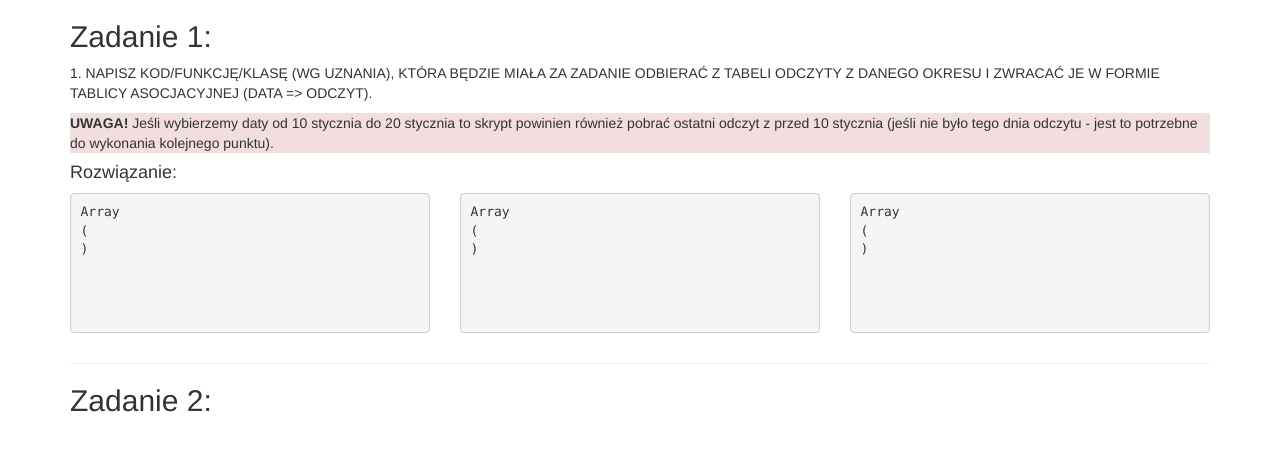
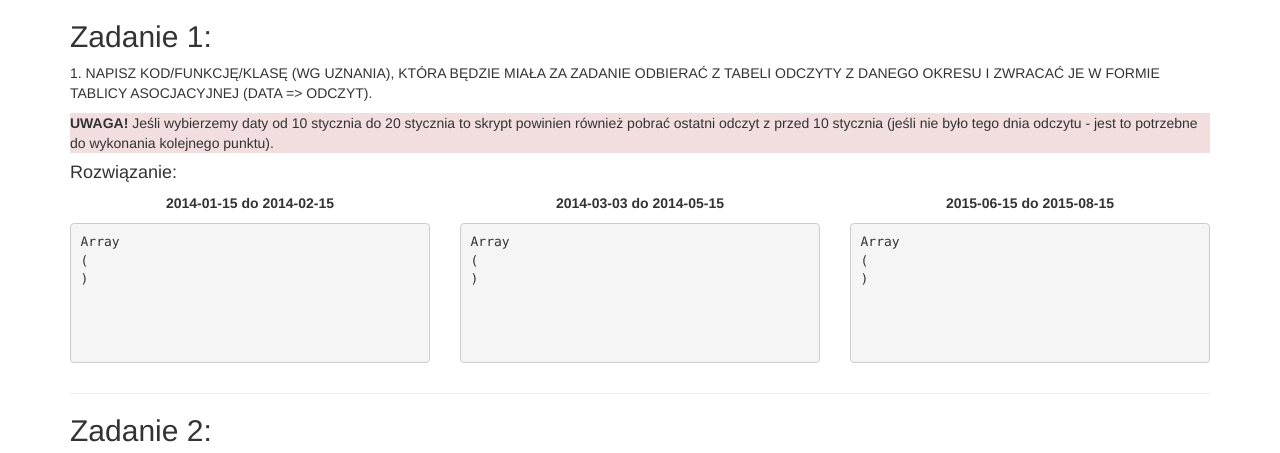
Before and after one commit to efiku/PCAcademyHR, a PHP site: page /index.php in a window 1280 px wide. Shown: the top 453 px of the page. Run offline with PHP 8.4, Linux system fonts and the light colour scheme; tables that the repository leaves empty or names only in its code hold one stand-in row (values such as "Sample post"); some libraries are stand-ins or nearby versions.

Commit message:
:+1:  Ok

```diff
--- a/classes/Counter.php
+++ b/classes/Counter.php
@@ -41,7 +41,6 @@
 
         try{
             $this->DBH =  new PDO($dsn, $user, $password);
-            unset($ConfigArray);
         }
         catch(PDOException $e)
         {
--- a/index.php
+++ b/index.php
@@ -22,11 +22,20 @@
  *  Solution of task NR 1 :D
  *
  */
-$a[0] = $counter->getDataBetween("2014-01-15", "2014-02-15");
-$a[1] = $counter->getDataBetween("2014-03-03", "2014-05-15");
-$a[2] = $counter->getDataBetween("2015-06-15", "2015-08-15");
+        $tab[0] = Array('2014-01-15', '2014-02-15' );
+        $tab[1] = Array('2014-03-03', '2014-05-15' );
+        $tab[2] = Array('2015-06-15', '2015-08-15' );
+
+
+    $a[0] = $counter->getDataBetween($tab[0][0], $tab[0][1]);
+    $a[1] = $counter->getDataBetween($tab[1][0], $tab[1][1]);
+    $a[2] = $counter->getDataBetween($tab[2][0], $tab[2][1]);
+
 
 echo $twig->render('index.twig', array(
+    'PA' => join(' do ',$tab[0]),
+    'PB' => join(' do ',$tab[1]),
+    'PC' => join(' do ',$tab[2]),
     'TABA' => print_r($a[0], true),
     'TABB' => print_r($a[1], true),
     'TABC' => print_r($a[2], true)
--- a/templates/index.twig
+++ b/templates/index.twig
@@ -41,12 +41,15 @@
 
         <div class="row">
             <div class="col-xs-6 col-sm-4">
+                <p class="text-center"> <strong>{{ PA }}</strong></p>
                 <pre style="min-height: 140px">{{ TABA }}</pre>
             </div>
             <div class="col-xs-6 col-sm-4">
+                <p class="text-center"> <strong>{{ PB }}</strong></p>
                 <pre style="min-height: 140px">{{ TABB }}</pre>
             </div>
             <div class="col-xs-6 col-sm-4">
+                <p class="text-center"> <strong>{{ PC }}</strong></p>
                 <pre style="min-height: 140px">{{ TABC }}</pre>
             </div>
         </div>
```
